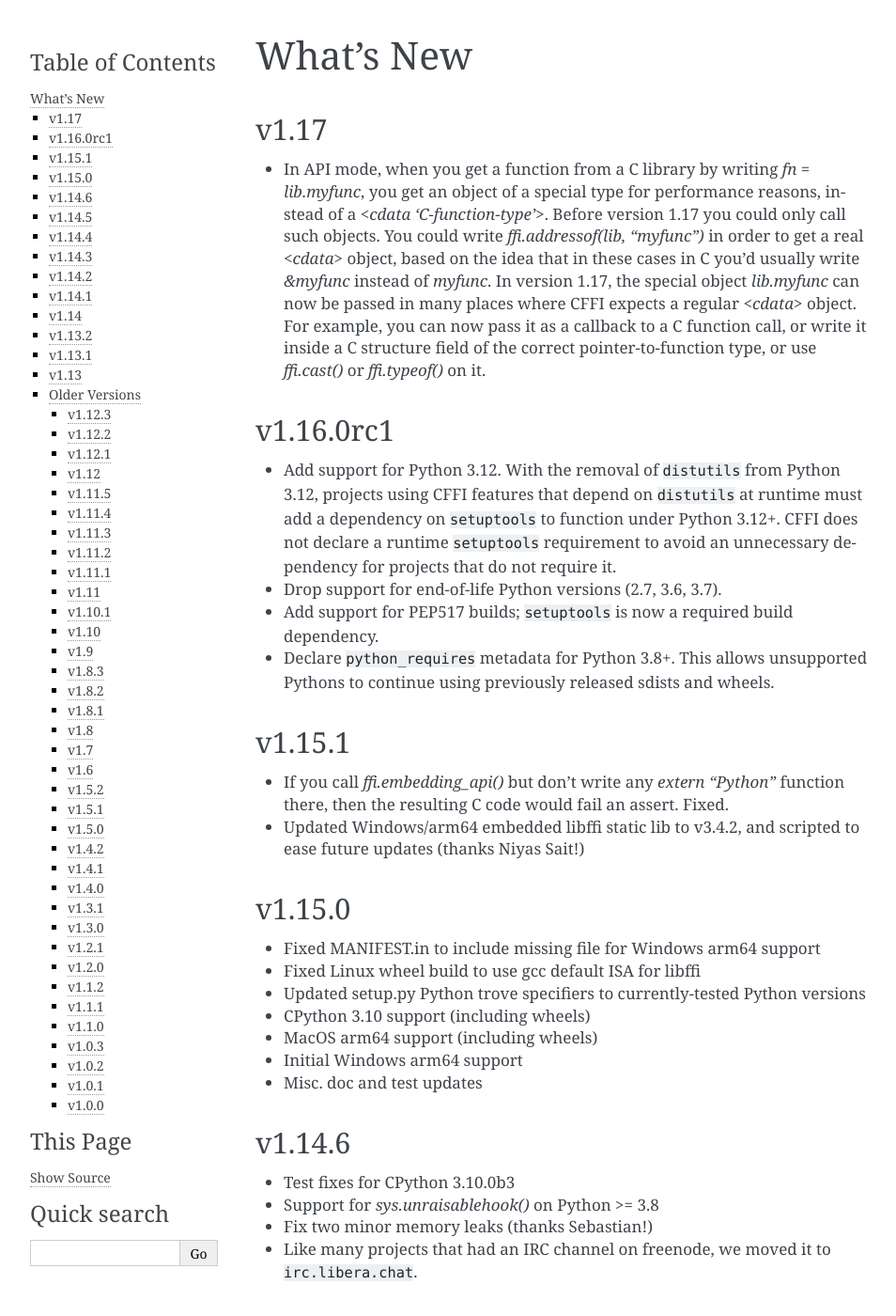
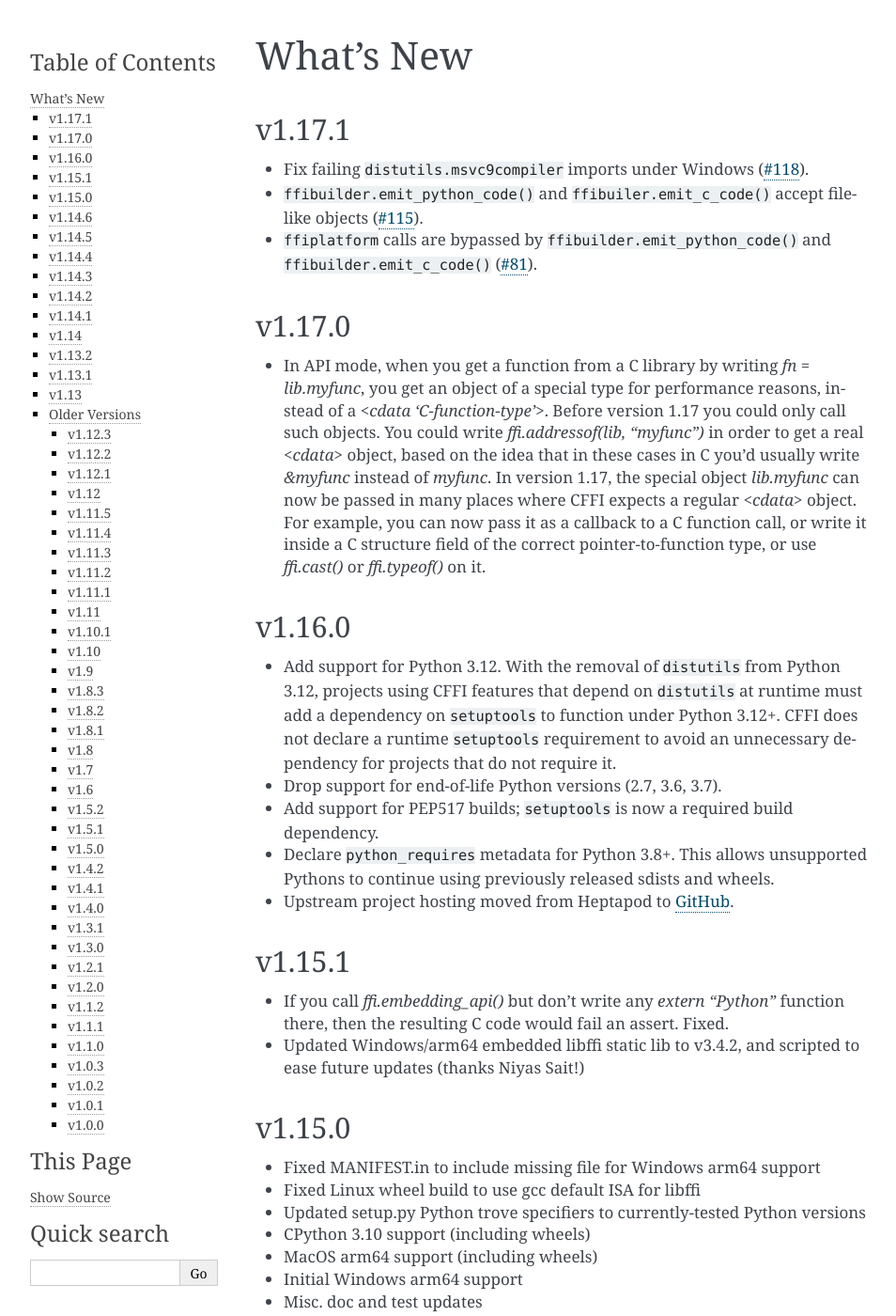
Before and after one commit to python-cffi/cffi, a Sphinx documentation site: the page built from doc/source/whatsnew.rst, in a window 1280 px wide and 1400 px high. Shown: the whole window at 94% size, without its empty margins (148-1102 px from the left). Built offline with Sphinx 7.4.7, drawn with Linux system fonts in a browser that asks for light colours.

Commit message:
update whatsnew.rst for 1.17.1 (#121)

```diff
--- a/doc/source/whatsnew.rst
+++ b/doc/source/whatsnew.rst
@@ -2,8 +2,19 @@
 What's New
 ======================
 
-v1.17
-=====
+v1.17.1
+=======
+
+* Fix failing ``distutils.msvc9compiler`` imports under Windows (`#118`_).
+* ``ffibuilder.emit_python_code()`` and ``ffibuiler.emit_c_code()`` accept file-like objects (`#115`_).
+* ``ffiplatform`` calls are bypassed by ``ffibuilder.emit_python_code()`` and ``ffibuilder.emit_c_code()`` (`#81`_).
+
+.. _`#118`: https://github.com/python-cffi/cffi/pull/118
+.. _`#115`: https://github.com/python-cffi/cffi/pull/115
+.. _`#81`: https://github.com/python-cffi/cffi/pull/81
+
+v1.17.0
+=======
 
 * In API mode, when you get a function from a C library by writing
   `fn = lib.myfunc`, you get an object of a special type for performance
@@ -18,8 +29,8 @@ v1.17
   structure field of the correct pointer-to-function type, or use
   `ffi.cast()` or `ffi.typeof()` on it.
 
-v1.16.0rc1
-==========
+v1.16.0
+=======
 
 * Add support for Python 3.12. With the removal of ``distutils`` from Python 3.12, projects
   using CFFI features that depend on ``distutils`` at runtime must add a dependency on
@@ -29,6 +40,9 @@ v1.16.0rc1
 * Add support for PEP517 builds; ``setuptools`` is now a required build dependency.
 * Declare ``python_requires`` metadata for Python 3.8+. This allows unsupported Pythons
   to continue using previously released sdists and wheels.
+* Upstream project hosting moved from Heptapod to `GitHub`_.
+
+.. _`GitHub`: https://github.com/python-cffi/cffi
 
 v1.15.1
 =======
```
